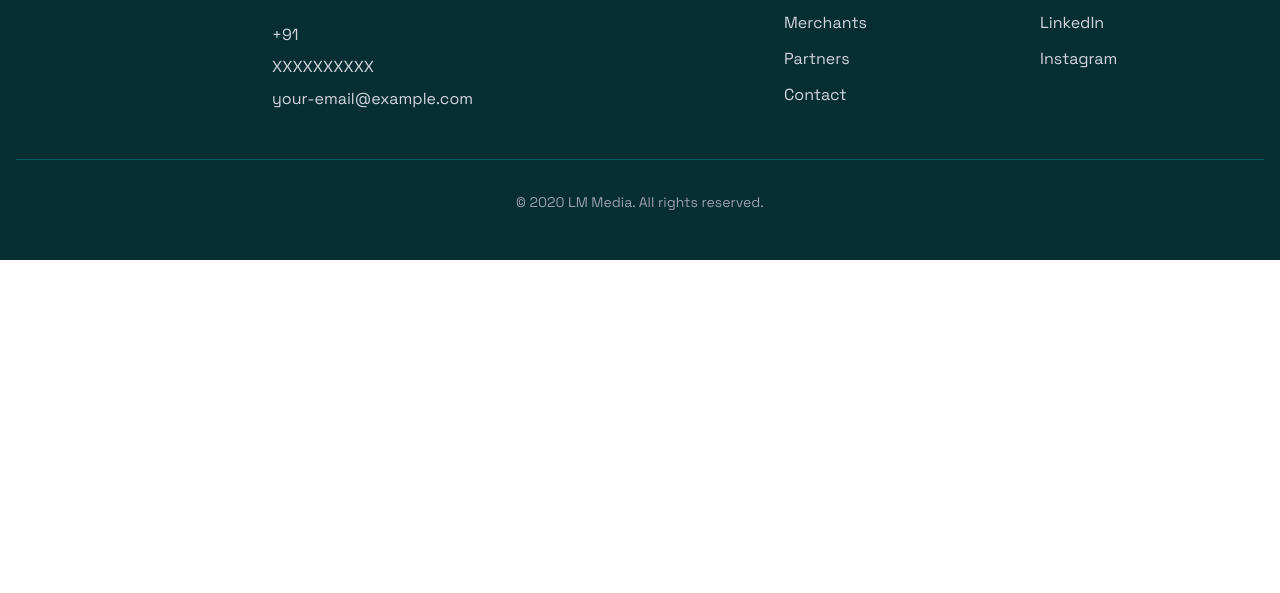
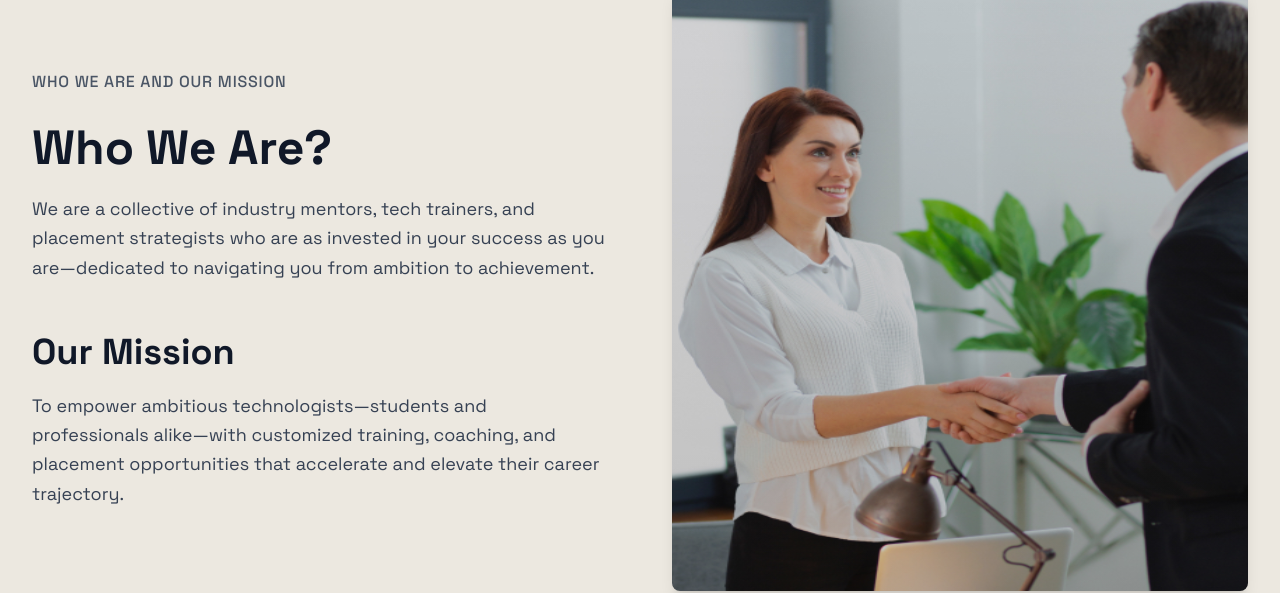
Before and after one commit to Tusharkothiya/Vicky-s-web, a React (Vite) app: page /about in a window 1280 px wide. Shown: the part 671-1264 px from the top of the page. Before the commit the page ends 931 px from the top, so only its background shows below. Built offline with nearby package versions, Linux system fonts and the light colour scheme.

Commit message:
Design who we are section

```diff
--- a/src/assets/Index.ts
+++ b/src/assets/Index.ts
@@ -6,6 +6,7 @@ import TestimonialImage from './Testimonial.svg'
 import WhyChooseUserImage from './WhyChooseUser.svg'
 import FAQSImage from './faqs.png'
 import Background from './Background.png'
+import WhoWeAreImage from './WhoWeAre.svg'
 
 export {
     HeroImage,
@@ -15,5 +16,6 @@ export {
     TestimonialImage,
     WhyChooseUserImage,
     FAQSImage,
-    Background
+    Background,
+    WhoWeAreImage,
 }
--- a/src/components/About/Aboutus.tsx
+++ b/src/components/About/Aboutus.tsx
@@ -1,9 +1,11 @@
 import Hero from "./Hero";
+import WhoWeAre from "./WhoWeAre";
 
 const Aboutus = () => {
   return (
     <div>
       <Hero />
+      <WhoWeAre />
     </div>
   );
 };
--- /dev/null
+++ b/src/components/About/WhoWeAre.tsx
@@ -0,0 +1,66 @@
+import { WhoWeAreImage } from "../../assets/Index";
+
+const WhoWeAre = () => {
+  return (
+    <div className="w-full bg-[#ECE8E0] py-16 lg:py-24 px-4 sm:px-6 lg:px-8">
+      <div className="max-w-8xl mx-auto">
+        <div className="grid grid-cols-1 lg:grid-cols-2 gap-8 lg:gap-16 items-center">
+          {/* Left Content Section */}
+          <div className="space-y-8 lg:space-y-12">
+            {/* Section Label */}
+            <div className="space-y-6">
+              <p className="text-sm sm:text-base font-medium text-gray-600 uppercase tracking-wider">
+                WHO WE ARE AND OUR MISSION
+              </p>
+
+              {/* Who We Are Section */}
+              <div className="space-y-4">
+                <h2 className="text-3xl sm:text-4xl lg:text-5xl font-bold text-gray-900 leading-tight">
+                  Who We Are?
+                </h2>
+                <p className="text-base sm:text-lg text-gray-700 leading-relaxed max-w-2xl">
+                  We are a collective of industry mentors, tech trainers, and
+                  placement strategists who are as invested in your success as
+                  you are—dedicated to navigating you from ambition to
+                  achievement.
+                </p>
+              </div>
+            </div>
+
+            {/* Our Mission Section */}
+            <div className="space-y-4">
+              <h3 className="text-2xl sm:text-3xl lg:text-4xl font-bold text-gray-900 leading-tight">
+                Our Mission
+              </h3>
+              <p className="text-base sm:text-lg text-gray-700 leading-relaxed max-w-2xl">
+                To empower ambitious technologists—students and professionals
+                alike—with customized training, coaching, and placement
+                opportunities that accelerate and elevate their career
+                trajectory.
+              </p>
+            </div>
+          </div>
+
+          {/* Right Image Section */}
+          <div className="order-first lg:order-last">
+            <div className="relative">
+              {/* Main image container */}
+              <div className="relative rounded-lg overflow-hidden shadow-lg">
+                <img
+                  src={WhoWeAreImage}
+                  alt="Professional handshake between colleagues"
+                  className="w-full h-64 sm:h-full xl:h-[604px] object-cover"
+                />
+
+                {/* Subtle gradient overlay for depth */}
+                <div className="absolute inset-0 bg-gradient-to-t from-black/10 to-transparent"></div>
+              </div>
+            </div>
+          </div>
+        </div>
+      </div>
+    </div>
+  );
+};
+
+export default WhoWeAre;
```
Also changed, not shown: src/assets/WhoWeAre.svg (added).
